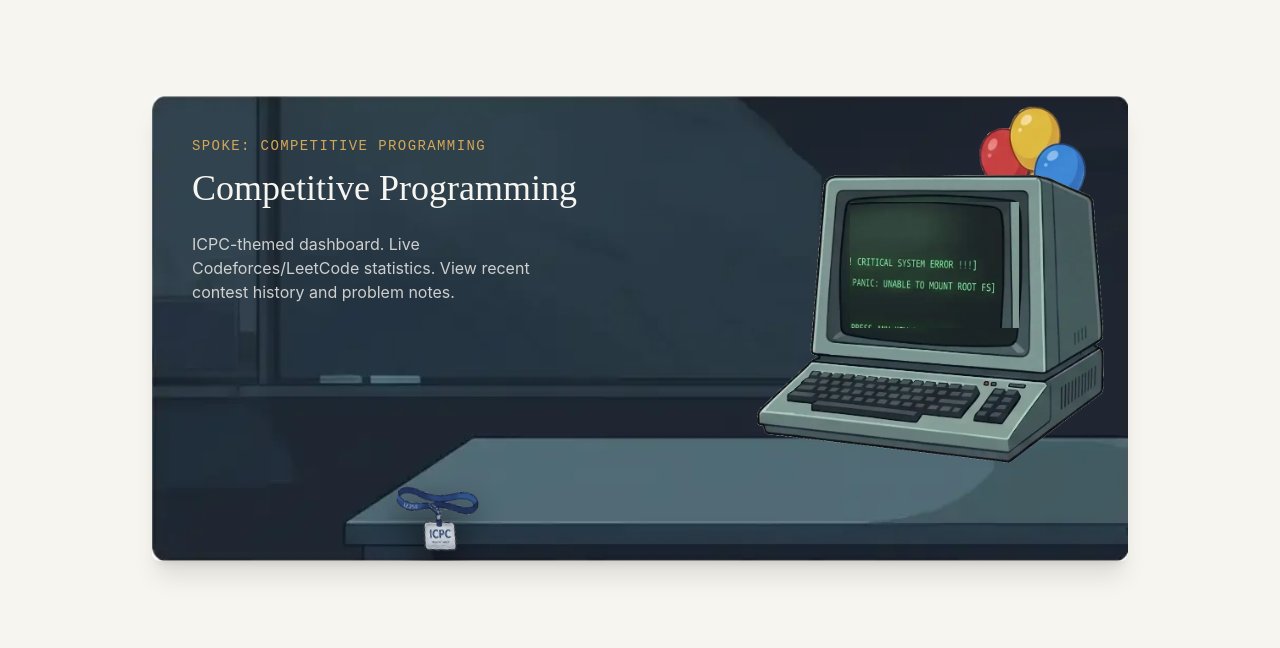
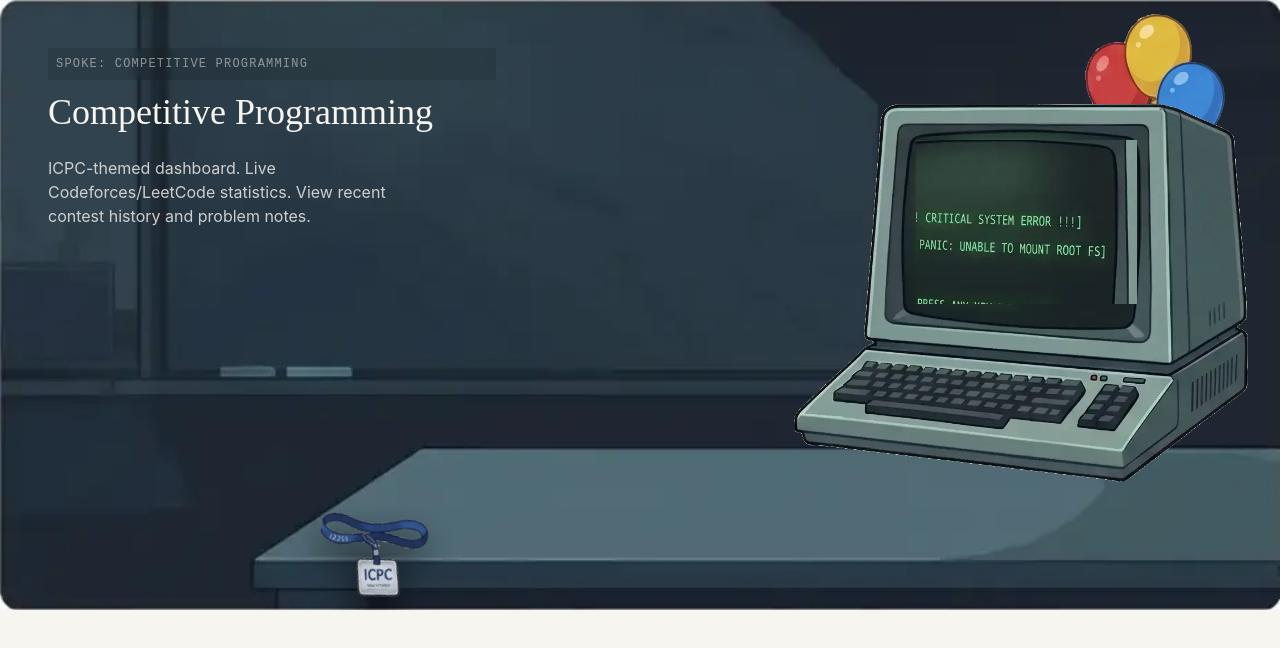
Before and after one commit to herrdelta83/E-Portfolio, a Next.js app in the folder frontend/: page /spokes/cp in a window 1280 px wide. Shown: the top 648 px of the page. Built offline with nearby package versions, Linux system fonts and the light colour scheme.

Commit message:
Modified parent layout to delete cropped size of the background displayed

```diff
--- a/frontend/src/app/spokes/cp/page.tsx
+++ b/frontend/src/app/spokes/cp/page.tsx
@@ -2,19 +2,23 @@
 
 export default function CompetitiveProgrammingPage() {
   return (
-    <main className="mx-auto max-w-5xl px-6 py-24">
-      <div className="relative overflow-hidden rounded-lg shadow-xl">
+    /* 1. Force main wrapper to span 100% viewport width and height, removing limits */
+    <main className="min-h-screen w-full overflow-hidden">
+      {/* 2. Relative frame that perfectly sizes with CPBackground's breakout rules */}
+      <div className="relative w-full h-full flex items-center justify-center">
+        {/* Render our canvas-scaled artwork background here */}
         <CPBackground />
 
-        <div className="absolute inset-0 flex flex-col justify-start p-8 sm:p-10">
-          <p className="font-mono text-sm uppercase tracking-widest text-signal">
+        {/* 3. Text Content Overlay */}
+        <div className="absolute inset-0 flex flex-col justify-start p-8 sm:p-12 z-20 pointer-events-none">
+          <div className="pointer-events-auto max-w-md backdrop-blur-sm bg-black/10 p-2 py-2 font-mono text-xs uppercase tracking-widest text-paper/50">
             Spoke: Competitive Programming
-          </p>
+          </div>
           <h1 className="mt-3 font-display text-4xl text-paper">Competitive Programming</h1>
           <p className="mt-6 max-w-sm text-paper/80">
             ICPC-themed dashboard. Live Codeforces/LeetCode statistics. View
             recent contest history and problem notes.
-          </p>
+            </p>
         </div>
       </div>
     </main>
```
